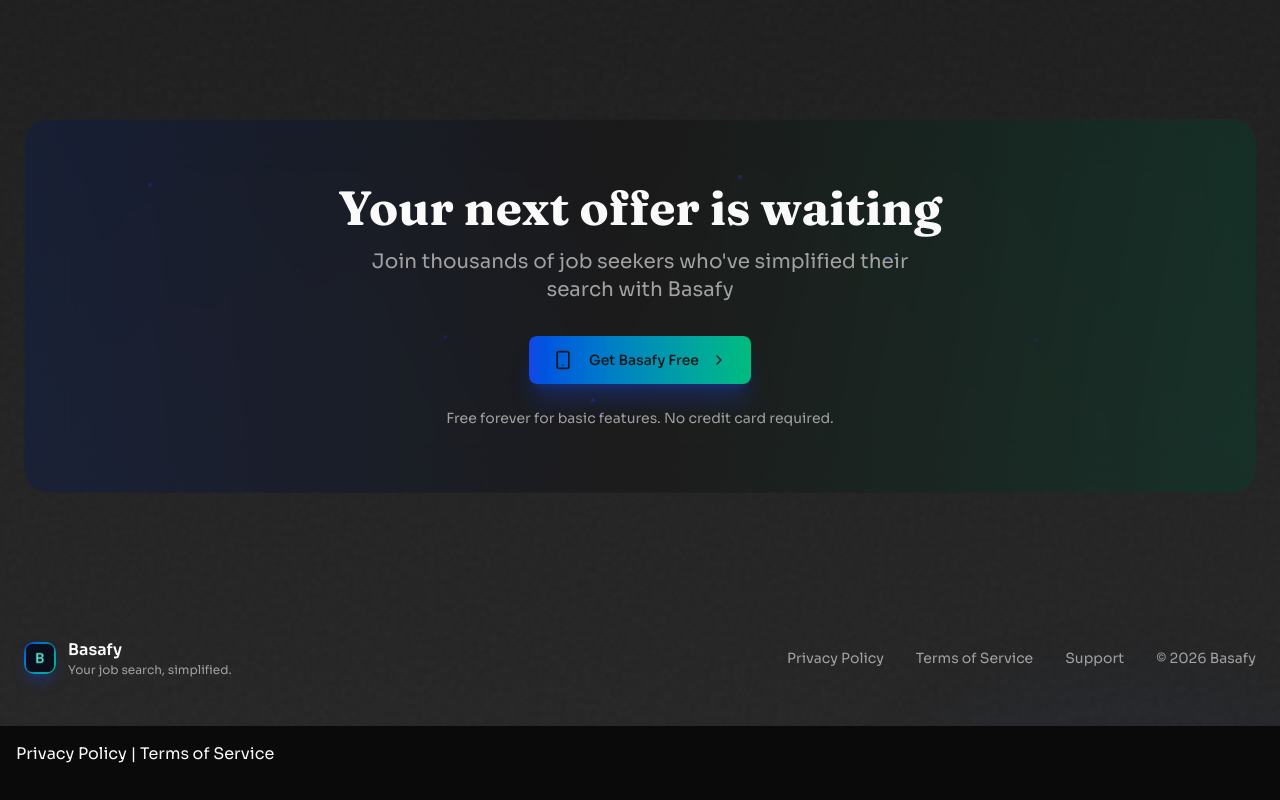
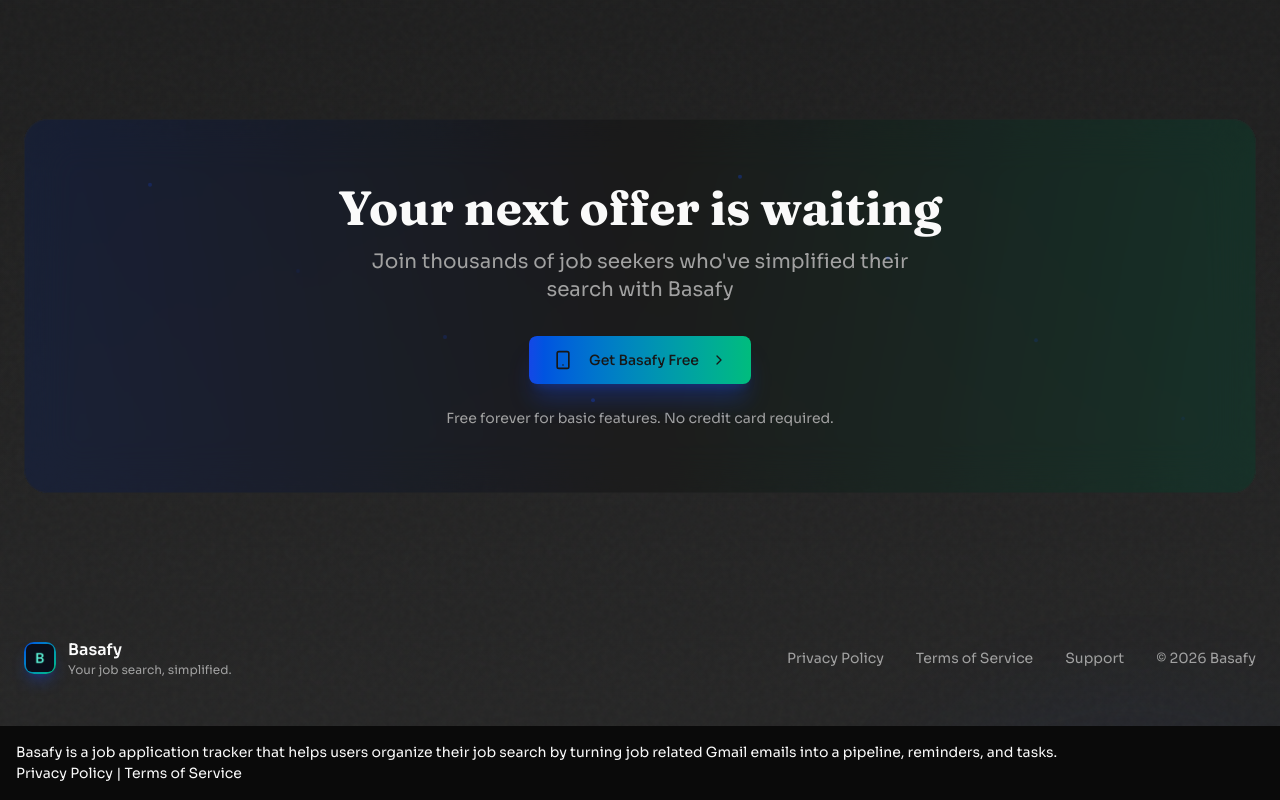
Before and after one commit to Talia04/Basafy, a Next.js app in the folder basafy-web/: page / in a window 1280 px wide. Shown: the part 5149-5949 px from the top of the page. Built offline with nearby package versions, Linux system fonts and the light colour scheme.

Commit message:
Add purpose text to policy footer

```diff
--- a/basafy-web/app/layout.tsx
+++ b/basafy-web/app/layout.tsx
@@ -48,10 +48,17 @@
           </div>
         </div>
         {children}
-        <footer style={{ padding: 16 }}>
-          <a href="https://basafy.com/privacy">Privacy Policy</a>
-          {' | '}
-          <a href="https://basafy.com/terms">Terms of Service</a>
+        <footer style={{ padding: 16, fontSize: '14px' }}>
+          <p>
+            Basafy is a job application tracker that helps users organize their job
+            search by turning job related Gmail emails into a pipeline, reminders,
+            and tasks.
+          </p>
+          <p>
+            <a href="https://basafy.com/privacy">Privacy Policy</a>
+            {' | '}
+            <a href="https://basafy.com/terms">Terms of Service</a>
+          </p>
         </footer>
       </body>
     </html>
```
